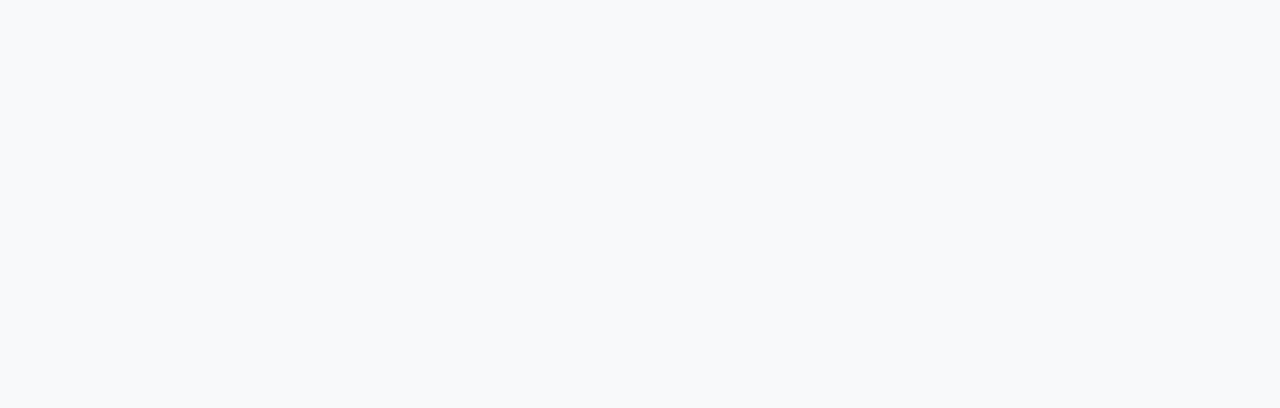
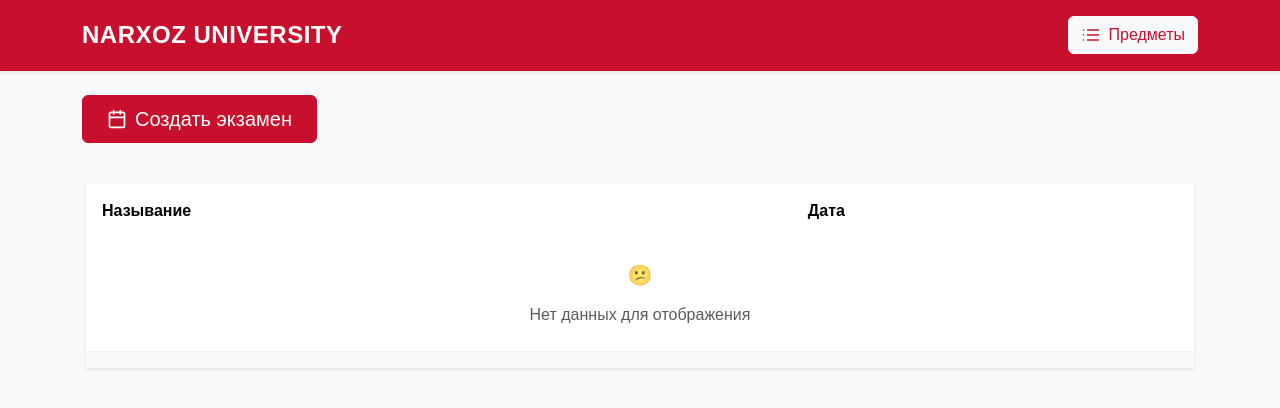
Before and after one commit to Ars160/NarxozHackathonFrontend, a React (Create React App) app: page /create-exam in a window 1280 px wide. Before the commit this address had no page. Shown: the top 408 px of the page. Built offline with nearby package versions, Linux system fonts and the light colour scheme.

Commit message:
created CreateExamPage and Model

```diff
--- a/src/Api.js
+++ b/src/Api.js
@@ -1,4 +1,3 @@
-
 const BASE_URL = 'http://localhost:5000';
 
 export const scheduleApi = {
@@ -9,7 +8,6 @@ export const scheduleApi = {
         throw new Error('Network response was not ok');
       }
       return await response.json();
-
     } catch (error) {
       console.error('Error fetching general schedule:', error);
       throw error;
@@ -67,5 +65,60 @@ export const scheduleApi = {
       console.error('Error exporting student schedule:', error);
       throw error;
     }
-  }
+  },
+
+  createExam: async (formData) => {
+    try {
+      const response = await fetch(`${BASE_URL}/api/init`, {
+        method: 'POST',
+        body: formData,
+      });
+      if (!response.ok) {
+        throw new Error('Network response was not ok');
+      }
+      return await response.json();
+    } catch (error) {
+      console.error('Error creating exam:', error);
+      throw error;
+    }
+  },
+
+  getSubjects: async () => {
+    try {
+      const response = await fetch(`${BASE_URL}/api/manage`, {
+        method: 'POST',
+        headers: {
+          'Content-Type': 'application/json',
+        },
+        body: JSON.stringify({ action: 'get_subjects' }),
+      });
+      if (!response.ok) {
+        throw new Error('Network response was not ok');
+      }
+      const data = await response.json();
+      return data.subjects;
+    } catch (error) {
+      console.error('Error fetching subjects:', error);
+      throw error;
+    }
+  },
+
+  deleteSubject: async (subject) => {
+    try {
+      const response = await fetch(`${BASE_URL}/api/manage`, {
+        method: 'POST',
+        headers: {
+          'Content-Type': 'application/json',
+        },
+        body: JSON.stringify({ action: 'delete_subject', subject }),
+      });
+      if (!response.ok) {
+        throw new Error('Network response was not ok');
+      }
+      return await response.json();
+    } catch (error) {
+      console.error('Error deleting subject:', error);
+      throw error;
+    }
+  },
 };
--- /dev/null
+++ b/src/CreateExamModal.js
@@ -0,0 +1,70 @@
+import React, { useState } from 'react';
+import { Modal, Button, Form } from 'react-bootstrap';
+import { scheduleApi } from './Api';
+
+const CreateExamModal = ({ show, onClose, onSave }) => {
+  const [fileExams, setFileExams] = useState(null);
+  const [fileRooms, setFileRooms] = useState(null);
+  const [fileFaculties, setFileFaculties] = useState(null);
+  const [startDate, setStartDate] = useState('');
+  const [numDays, setNumDays] = useState(14);
+
+  const handleSubmit = async () => {
+    const formData = new FormData();
+    formData.append('exams', fileExams);
+    formData.append('rooms', fileRooms);
+    formData.append('faculties', fileFaculties);
+    formData.append('start_date', startDate);
+    formData.append('num_days', numDays);
+
+    try {
+      const newExam = await scheduleApi.createExam(formData);
+      onSave(newExam);
+      onClose();
+    } catch (err) {
+      console.error('Ошибка при создании экзамена', err);
+    }
+  };
+
+  return (
+    <Modal show={show} onHide={onClose}>
+      <Modal.Header closeButton>
+        <Modal.Title>Создать новый экзамен</Modal.Title>
+      </Modal.Header>
+      <Modal.Body>
+        <Form>
+          <Form.Group controlId="formFileExams" className="mb-3">
+            <Form.Label>Файл с экзаменами</Form.Label>
+            <Form.Control type="file" onChange={(e) => setFileExams(e.target.files[0])} />
+          </Form.Group>
+          <Form.Group controlId="formFileRooms" className="mb-3">
+            <Form.Label>Файл с аудиториями</Form.Label>
+            <Form.Control type="file" onChange={(e) => setFileRooms(e.target.files[0])} />
+          </Form.Group>
+          <Form.Group controlId="formFileFaculties" className="mb-3">
+            <Form.Label>Файл с факультетами</Form.Label>
+            <Form.Control type="file" onChange={(e) => setFileFaculties(e.target.files[0])} />
+          </Form.Group>
+          <Form.Group controlId="formStartDate" className="mb-3">
+            <Form.Label>Дата начала</Form.Label>
+            <Form.Control type="date" value={startDate} onChange={(e) => setStartDate(e.target.value)} />
+          </Form.Group>
+          <Form.Group controlId="formNumDays" className="mb-3">
+            <Form.Label>Количество дней</Form.Label>
+            <Form.Control type="number" value={numDays} onChange={(e) => setNumDays(e.target.value)} />
+          </Form.Group>
+        </Form>
+      </Modal.Body>
+      <Modal.Footer>
+        <Button variant="secondary" onClick={onClose}>
+          Отмена
+        </Button>
+        <Button variant="primary" onClick={handleSubmit}>
+          Создать
+        </Button>
+      </Modal.Footer>
+    </Modal>
+  );
+};
+
+export default CreateExamModal;
--- /dev/null
+++ b/src/CreateExamPage.js
@@ -0,0 +1,77 @@
+import 'bootstrap/dist/css/bootstrap.min.css';
+import './style.css';
+import Navbar from './NavBar';
+import { Calendar } from 'lucide-react';
+import { useState } from 'react';
+import CreateExamModal from './CreateExamModal';
+
+const CreateExamPage = () => {
+  const [showModal, setShowModal] = useState(false);
+
+  const handleCreateExam = () => {
+    setShowModal(true);
+  };
+
+  const handleCloseModal = () => {
+    setShowModal(false);
+  };
+
+  const handleSaveExam = (newExam) => {
+    // Здесь вы можете добавить логику для сохранения нового экзамена, если необходимо
+    setShowModal(false);
+  };
+
+  return (
+    <div className="container-fluid p-0 min-vh-100">
+      <Navbar />
+
+      <div className="container mt-4">
+        <div className="row g-3 mb-4">
+          <div className="d-flex justify-content-between align-items-center mb-3 flex-wrap">
+            <div className="d-flex gap-3 flex-wrap">
+              <button
+                onClick={handleCreateExam}
+                className={'btn btn-red text-white d-flex align-items-center gap-2 py-2 px-4'}
+                style={{
+                  backgroundColor: '#C8102E',
+                  borderColor: '#C8102E',
+                  color: 'white'
+                }}
+              >
+                <Calendar size={20} />
+                <span className="fs-5">Создать экзамен</span>
+              </button>
+            </div>
+          </div>
+
+          <div className="container mt-4">
+            <div className="table-responsive rounded-lg shadow-sm table-container">
+              <table className="table table-narxoz">
+                <thead>
+                  <tr>
+                    <th>Называние</th>
+                    <th>Дата</th>
+                  </tr>
+                </thead>
+                <tbody>
+                  <tr>
+                    <td colSpan="2" className="text-center py-4 text-muted">
+                      <div className="d-flex flex-column align-items-center">
+                        <span className="h5 mb-3">&#128533;</span>
+                        Нет данных для отображения
+                      </div>
+                    </td>
+                  </tr>
+                </tbody>
+              </table>
+            </div>
+          </div>
+        </div>
+      </div>
+
+      <CreateExamModal show={showModal} onClose={handleCloseModal} onSave={handleSaveExam} />
+    </div>
+  );
+};
+
+export default CreateExamPage;
--- a/src/index.js
+++ b/src/index.js
@@ -4,6 +4,7 @@ import { BrowserRouter, Routes, Route } from 'react-router-dom';
 import ExamScheduler from './App';
 import ListOfStudentsCRN from './ListOfStudentsCRN';
 import SubjectList from './SubjectList';
+import CreateExamPage from './CreateExamPage';
 
 const el = document.getElementById('root');
 const root = ReactDOM.createRoot(el);
@@ -14,7 +15,7 @@ root.render(
             <Route path="/" element={<ExamScheduler />} />
             <Route path="/subjects" element={<SubjectList />} />
             <Route path="/section/:sectionId" element={<ListOfStudentsCRN />} />
-
+            <Route path="/create-exam" element={< CreateExamPage/>}/>
         </Routes>
     </BrowserRouter>
 );
```
